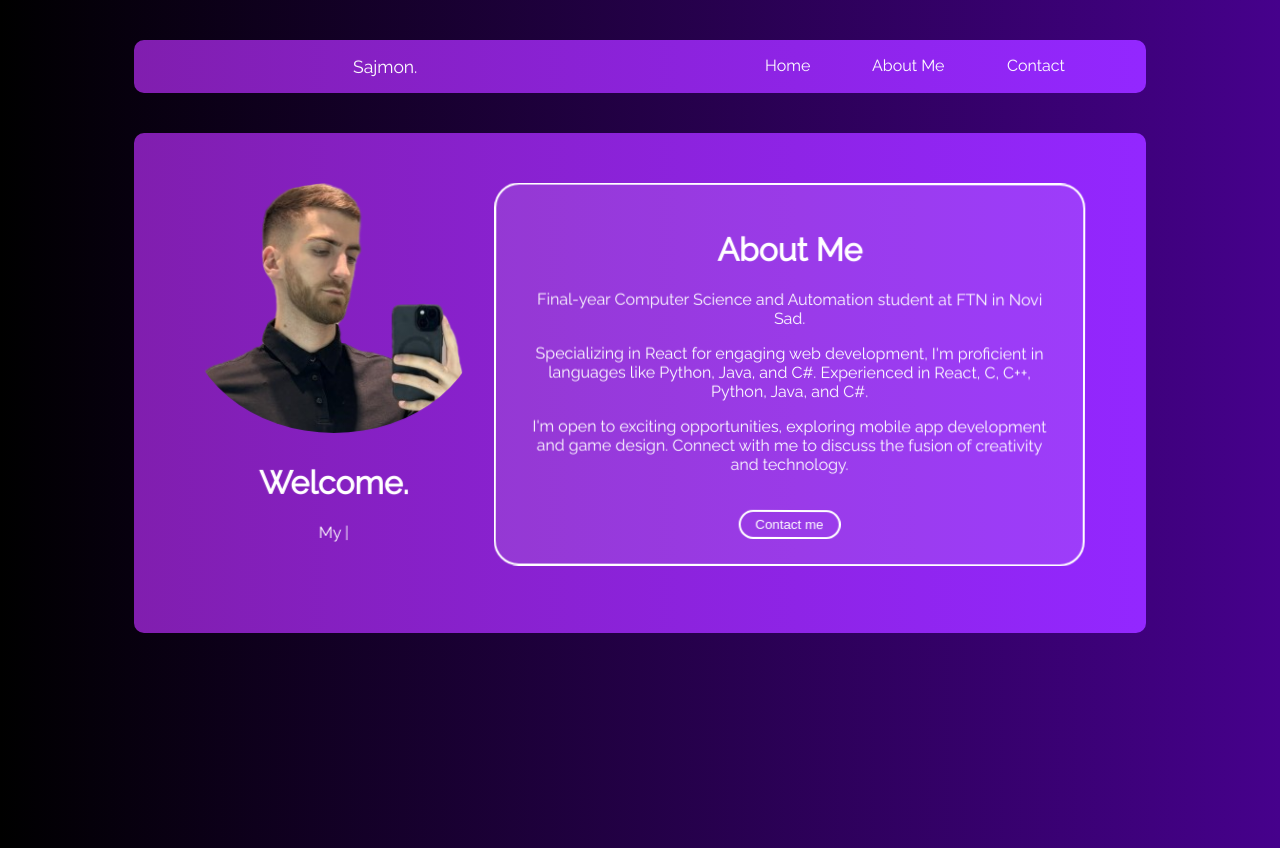
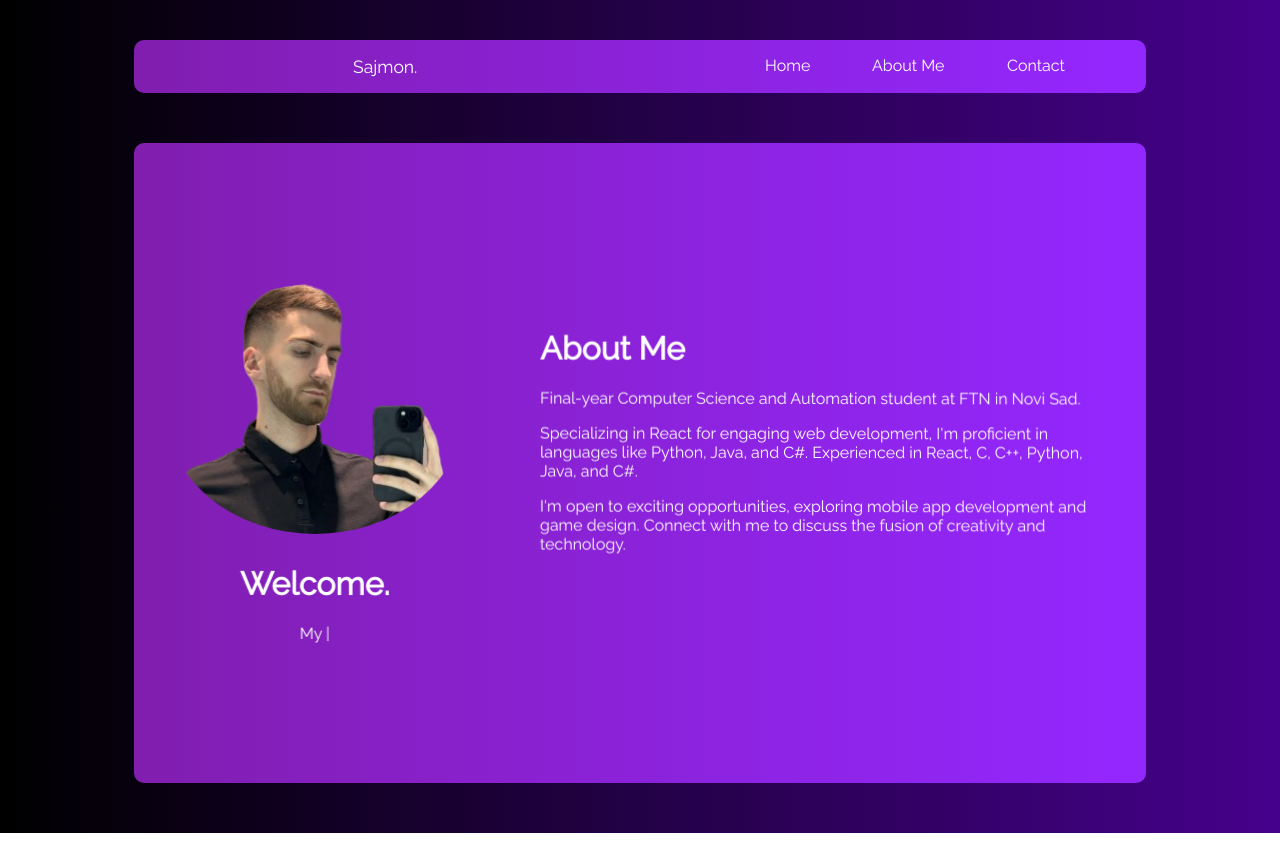
Before and after one commit to Sajmon410/portfolio, a React (Create React App) app in the folder portfolio/: page /aboutme in a window 1280 px wide. Built offline with nearby package versions, Linux system fonts and the light colour scheme; the HTML template or start-up script is replaced by a standard one.

Commit message:
Navbar for phones added, hinge fixed for all browsers, bugfixes

```diff
--- a/portfolio/src/components/aboutme.css
+++ b/portfolio/src/components/aboutme.css
@@ -2,15 +2,12 @@
 
 }
 .aboutmeText{
-    margin: 0rem 10px;
-    border-radius: 25px;
-    border-width: 2px;
-    background-color: rgba(255, 255, 255, 0.1);
-    border-color: white;
-    border-style: solid;
     padding: 25px;
     padding-top: 25px;
     gap: 50px 50px;
+    width: 550px;
+    text-align: left;
+    margin-left: 50px;
 }
 hr{
     border: 0.01rem solid rgb(255, 255, 255)
--- a/portfolio/src/components/aboutme.jsx
+++ b/portfolio/src/components/aboutme.jsx
@@ -1,63 +1,67 @@
-import React from 'react';
-import { motion } from 'framer-motion';
-import './aboutme.css';
-import {ReactTyped} from "react-typed";
-import { TiInfoLargeOutline,TiKeyboard,TiMortarBoard,TiDeviceDesktop,TiMessages  } from "react-icons/ti";
-import { Link, useMatch, useResolvedPath } from "react-router-dom"
+import React from "react";
+import { motion } from "framer-motion";
+import "./aboutme.css";
+import { ReactTyped } from "react-typed";
+import {
+  TiInfoLargeOutline,
+  TiKeyboard,
+  TiMortarBoard,
+  TiDeviceDesktop,
+  TiMessages,
+} from "react-icons/ti";
+import { Link, useMatch, useResolvedPath } from "react-router-dom";
 const AboutMe = () => {
   return (
     <div className="container-hero">
-        <div className='hero'>
+      <div className="hero">
         <motion.div
           whileHover={{ scale: 1 }}
-                whileTap={{rotate: 10 , scale: 1.1}}
+          whileTap={{ rotate: 10, scale: 1.1 }}
           transition={5000}
           className="centar"
-                animate={{ rotate:0.1 }}>
-                <div className='animate__animated animate__backInLeft'>
+          animate={{ rotate: 0.1 }}
+        >
+          <div className="animate__animated animate__backInLeft">
             <div className="app-container"></div>
             <h1 className="text-hero">Welcome.</h1>
-                    <ReactTyped strings={[`My name is  <span style="color: rgb(0, 0, 0);">Simon</span> Radosavljević.`]} typeSpeed={100} loop />
+            <ReactTyped
+              strings={[
+                `My name is  <span style="color: rgb(0, 0, 0);">Simon</span> Radosavljević.`,
+              ]}
+              typeSpeed={100}
+              loop
+            />
           </div>
         </motion.div>
         <motion.div
           whileHover={{ scale: 1 }}
-                whileTap={{rotate: 10 , scale: 1.1}}
+          whileTap={{ rotate: 10, scale: 1.1 }}
           transition={5000}
           className="aboutmeText"
-                animate={{ rotate:0.1 }}>
-                <div className='animate__animated animate__backInRight'>
+          animate={{ rotate: 0.1 }}
+        >
+          <div className="animate__animated animate__backInRight">
             <h1>About Me</h1>
             <p>
-
-                        Final-year Computer Science and Automation student at FTN in Novi Sad.
-                        <br></br>
+              Final-year Computer Science and Automation student at FTN in Novi
+              Sad.
             </p>
 
             <div className="animate__animated animate__jackInTheBox animate__delay-1s">
               <p>
-                        Specializing in
-                        React for engaging web development, I'm proficient in languages like Python, Java, and C#.
-
-                        Experienced in React, C, C++, Python, Java, and C#.
+                Specializing in React for engaging web development, I'm
+                proficient in languages like Python, Java, and C#. Experienced
+                in React, C, C++, Python, Java, and C#.
               </p>
             </div>
             <div className="animate__animated animate__backInUp animate__delay-2s">
               <p>
-                        I'm open to exciting opportunities,
-                        exploring mobile app development and game design. Connect with me to discuss the fusion of creativity and technology.
+                I'm open to exciting opportunities, exploring mobile app
+                development and game design. Connect with me to discuss the
+                fusion of creativity and technology.
               </p>
             </div>
           </div>
-                        <motion.div
-                whileHover={{ scale: 1 }}
-                whileTap={{rotate: 10 , scale: 1.1}}
-                transition={5000}
-                className="animate__animated animate__backInUp animate__delay-3s"
-                animate={{ rotate:0.1 }}>
-                 <button className='contact-button'><CustomLink to="/contact">Contact me</CustomLink></button>
-
-                 </motion.div>
         </motion.div>
       </div>
     </div>
@@ -66,8 +70,8 @@ const AboutMe = () => {
 
 export default AboutMe;
 function CustomLink({ to, children, ...props }) {
-  const resolvedPath = useResolvedPath(to)
-  const isActive = useMatch({ path: resolvedPath.pathname, end: true })
+  const resolvedPath = useResolvedPath(to);
+  const isActive = useMatch({ path: resolvedPath.pathname, end: true });
 
   return (
     <li className={isActive ? "active" : ""}>
@@ -75,5 +79,5 @@ function CustomLink({ to, children, ...props }) {
         {children}
       </Link>
     </li>
-  )
+  );
 }
--- a/portfolio/src/components/contact.css
+++ b/portfolio/src/components/contact.css
@@ -3,8 +3,14 @@
     height: 300px;
     margin: 50px;
 }
+.container-hero{
+    display: flex ;
+    justify-content: center; /* Center items horizontally */
+    align-items: center; /* Align items vertically in the center */
+    flex-direction: column;
+}
 .socials{
-    display: flex;
+    display: flex ;
     justify-content: center; /* Center items horizontally */
     align-items: center; /* Align items vertically in the center */
     flex-direction: row; /* Set the direction to horizontal */
--- a/portfolio/src/components/hero.css
+++ b/portfolio/src/components/hero.css
@@ -1,11 +1,14 @@
 .container-hero{
-    height: 500px;
+    height: 80vh;
     background: linear-gradient(90deg, #9022c3e2, rgb(147, 39, 255));
     border-radius: 10px;
-    margin: 10px 10%;
+    margin: 50px 10%;
     color: rgb(255, 255, 255);
     text-align: center;
     overflow: hidden;
+    display: flex;
+    justify-content: center;
+    align-items: center;
 
 }
 .hero{
@@ -35,32 +38,8 @@
   opacity: 0.5;
   color: black;
 }
-  @keyframes hinge {
-    0% {
-        opacity: 0;
-      transform-origin: top left;
-      animation-timing-function: ease-in-out;
-    }
 
-    20%, 60% {
-        opacity: 1;
-      transform: rotate3d(0, 0, 1, 40deg);
-      animation-timing-function: ease-in-out;
-    }
 
-    40%, 80% {
-      transform: rotate3d(0, 0, 1, 20deg) translateY(0);
-      animation-timing-function: ease-in-out;
-    }
-    80%, 90%{
-        transform:  translateY(500px);
-        opacity: 0;
-    }
-    to {
-      transform: rotate3d(0, 0, 1, 80deg) translateY(0);
-      opacity: 0;
-    }
-  }
   .image1{
     width: 300px;
         height: 150px;
--- a/portfolio/src/components/hero.jsx
+++ b/portfolio/src/components/hero.jsx
@@ -6,7 +6,6 @@ import img1 from "../img/photo1.PNG";
 import img2 from "../img/photo2.PNG";
 import img3 from "../img/photo3.png";
 import arrow from "../img/arrow.png";
-import clickonme from "../img/clickonme.png";
 
 const images = [img1, img2, img3];
 const texts = [
@@ -49,14 +48,11 @@ const Hero = () => {
   return (
     <div className="container-hero">
       <div className="hero">
-        <div
-          className="animate__animated animate__hinge"
-          style={{ display: isClicked ? "block" : "none" }}
-        >
+        <div style={{ display: isClicked ? "block" : "none" }}>
           <img
             src={images[currentImageIndex + 1]}
             alt="React Logo"
-            className="image1"
+            className="animate__animated animate__hinge image1"
           />
         </div>
 
@@ -85,14 +81,11 @@ const Hero = () => {
             />
           </div>
         </motion.div>
-        <div
-          className="animate__animated animate__hinge"
-          style={{ display: isClicked ? "block" : "none" }}
-        >
+        <div style={{ display: isClicked ? "block" : "none" }}>
           <img
             src={images[currentImageIndex]}
             alt="React Logo"
-            className="image1"
+            className="animate__animated animate__hinge image1"
           />
         </div>
         <div className="projects">
--- a/portfolio/src/components/navbar.css
+++ b/portfolio/src/components/navbar.css
@@ -59,3 +59,20 @@ li{
       display: none;
     }
   }
+#nav-elements{
+  position: fixed;
+  top: 0;
+  right: 0;
+  bottom: 0;
+  left: 0;
+  background-color: rgba(0, 0, 0, 0.9); /* Optionally add a background color with some transparency */
+  z-index: 9999; /* Set a high z-index value */
+  display: flex;
+  justify-content:center;
+}
+.menu-icon-phone{
+  margin-top: 50px;
+}
+.elements{
+  margin-top: 30px;
+}
--- a/portfolio/src/components/navbar.jsx
+++ b/portfolio/src/components/navbar.jsx
@@ -1,72 +1,72 @@
-import React from 'react';
-import { motion } from 'framer-motion';
-import './navbar.css';
-import { Link, useMatch, useResolvedPath } from "react-router-dom"
-import { IoMenu } from "react-icons/io5";
+import React from "react";
+import { motion } from "framer-motion";
+import "./navbar.css";
+import { Link, useMatch, useResolvedPath } from "react-router-dom";
+import { IoMenu, IoClose } from "react-icons/io5";
 
 const Navbar = () => {
-
   const [showNavbar, setShowNavbar] = React.useState(false);
   const handleShowNavbar = () => {
-    setShowNavbar(!showNavbar)
-    console.log("idemo")
-  }
+    setShowNavbar(!showNavbar);
+  };
   return (
     <div className="navbar">
+      <>
         <div className="content">
           <motion.div
-
             whileHover={{ scale: 1.1 }}
-          whileTap={{rotate: 15 , scale: 1.5 }}
+            whileTap={{ rotate: 15, scale: 1.5 }}
             className="logo"
-          animate={{ rotate:0.1 }}
+            animate={{ rotate: 0.1 }}
           >
-            <Link to="/portfolio">
-        Sajmon.
-      </Link>
+            <Link to="/portfolio">Sajmon.</Link>
           </motion.div>
         </div>
-        <div className='buttons'>
+        <div className="buttons">
           <motion.div
             whileHover={{ scale: 1.1 }}
-          whileTap={{rotate: 15 , scale: 1.5 }}
+            whileTap={{ rotate: 15, scale: 1.5 }}
             className="menu"
-          animate={{ rotate:0.1 }}
+            animate={{ rotate: 0.1 }}
           >
-
             <CustomLink to="/portfolio">Home</CustomLink>
           </motion.div>
           <motion.div
             whileHover={{ scale: 1.1 }}
-          whileTap={{rotate: 15 , scale: 1.5 }}
+            whileTap={{ rotate: 15, scale: 1.5 }}
             className="menu"
-          animate={{ rotate:0.1 }}
+            animate={{ rotate: 0.1 }}
           >
             <CustomLink to="/aboutme">About Me</CustomLink>
           </motion.div>
           <motion.div
             whileHover={{ scale: 1.1 }}
-          whileTap={{rotate: 15 , scale: 1.5 }}
+            whileTap={{ rotate: 15, scale: 1.5 }}
             className="menu"
-          animate={{ rotate:0.1 }}
+            animate={{ rotate: 0.1 }}
           >
             <CustomLink to="/contact">Contact</CustomLink>
           </motion.div>
+        </div>
 
+        <IoMenu onClick={handleShowNavbar} className="menu-icon" />
+      </>
 
-        </div>
-        {showNavbar &&
-        <div id='nav-elements' className="animate__animated animate__fadeInRight">
+      {showNavbar && (
+        <div
+          id="nav-elements"
+          className="animate__animated animate__fadeInRight"
+        >
+          <div className="elements">
             <ul>
               <li>
                 <motion.div
-
                   whileHover={{ scale: 1.1 }}
-            whileTap={{rotate: 15 , scale: 1.5 }}
-            className="logo"
-            animate={{ rotate:0.1 }}
+                  whileTap={{ rotate: 15, scale: 1.5 }}
+                  className="menu"
+                  animate={{ rotate: 0.1 }}
                 >
-              <Link to="/portfolio">
+                  <Link to="/portfolio" onClick={handleShowNavbar}>
                     Home
                   </Link>
                 </motion.div>
@@ -74,35 +74,40 @@ const Navbar = () => {
               <li>
                 <motion.div
                   whileHover={{ scale: 1.1 }}
-          whileTap={{rotate: 15 , scale: 1.5 }}
+                  whileTap={{ rotate: 15, scale: 1.5 }}
                   className="menu"
-          animate={{ rotate:0.1 }}
+                  animate={{ rotate: 0.1 }}
                 >
-            <CustomLink to="/aboutme">About Me</CustomLink>
+                  <CustomLink to="/aboutme" onClick={handleShowNavbar}>
+                    About Me
+                  </CustomLink>
                 </motion.div>
               </li>
               <li>
                 <motion.div
                   whileHover={{ scale: 1.1 }}
-          whileTap={{rotate: 15 , scale: 1.5 }}
+                  whileTap={{ rotate: 15, scale: 1.5 }}
                   className="menu"
-          animate={{ rotate:0.1 }}
+                  animate={{ rotate: 0.1 }}
                 >
-               <CustomLink to="/contact">Contact</CustomLink>
+                  <CustomLink to="/contact" onClick={handleShowNavbar}>
+                    Contact
+                  </CustomLink>
                 </motion.div>
               </li>
             </ul>
           </div>
-        }
-       <IoMenu onClick={handleShowNavbar} className='menu-icon'/>
+          <IoClose onClick={handleShowNavbar} className="menu-icon-phone" />
+        </div>
+      )}
     </div>
   );
 };
 
 export default Navbar;
 function CustomLink({ to, children, ...props }) {
-    const resolvedPath = useResolvedPath(to)
-    const isActive = useMatch({ path: resolvedPath.pathname, end: true })
+  const resolvedPath = useResolvedPath(to);
+  const isActive = useMatch({ path: resolvedPath.pathname, end: true });
 
   return (
     <li className={isActive ? "active" : ""}>
@@ -110,5 +115,5 @@ function CustomLink({ to, children, ...props }) {
         {children}
       </Link>
     </li>
-    )
+  );
 }
--- a/portfolio/src/index.css
+++ b/portfolio/src/index.css
@@ -2,7 +2,6 @@ body {
   font-family: 'Raleway', sans-serif;
   background: linear-gradient(90deg, #000000, rgb(70, 1, 140));
   user-select: none;
-  height: 100vh;
 }
 
 code {
```
Also changed, not shown: portfolio/src/img/arrow.png, portfolio/src/img/clickonme.png (deleted). Lines whose indentation alone changed are shown as unchanged.
